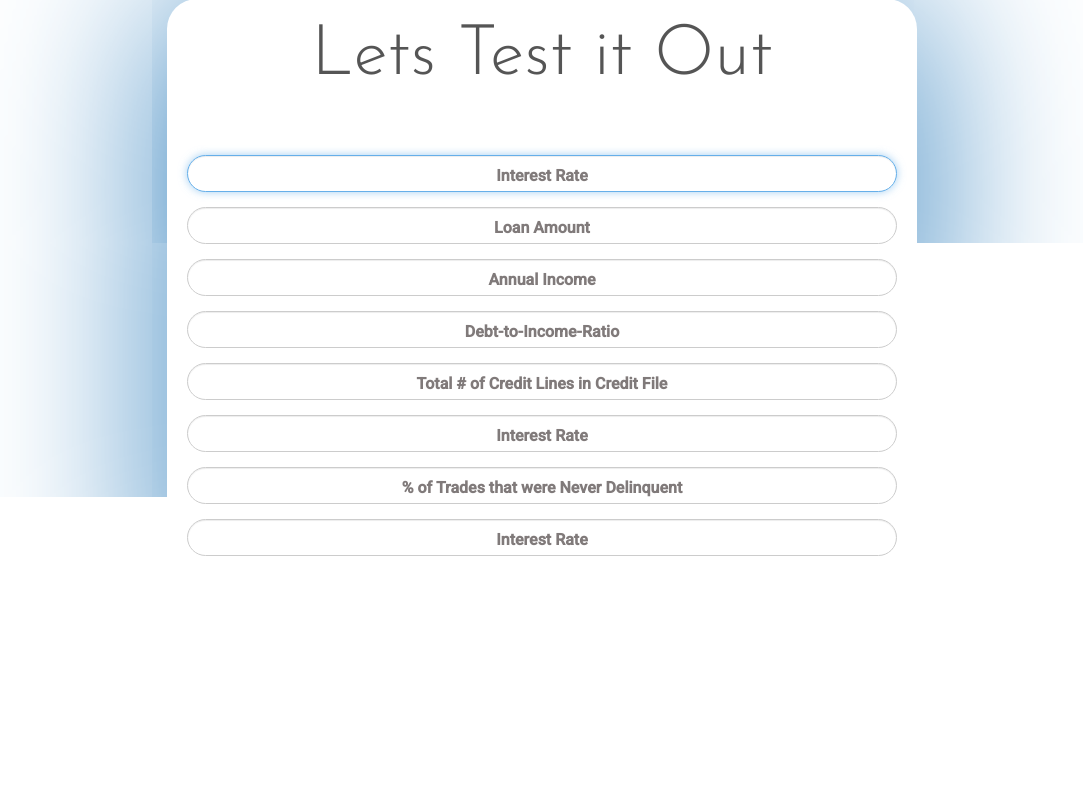
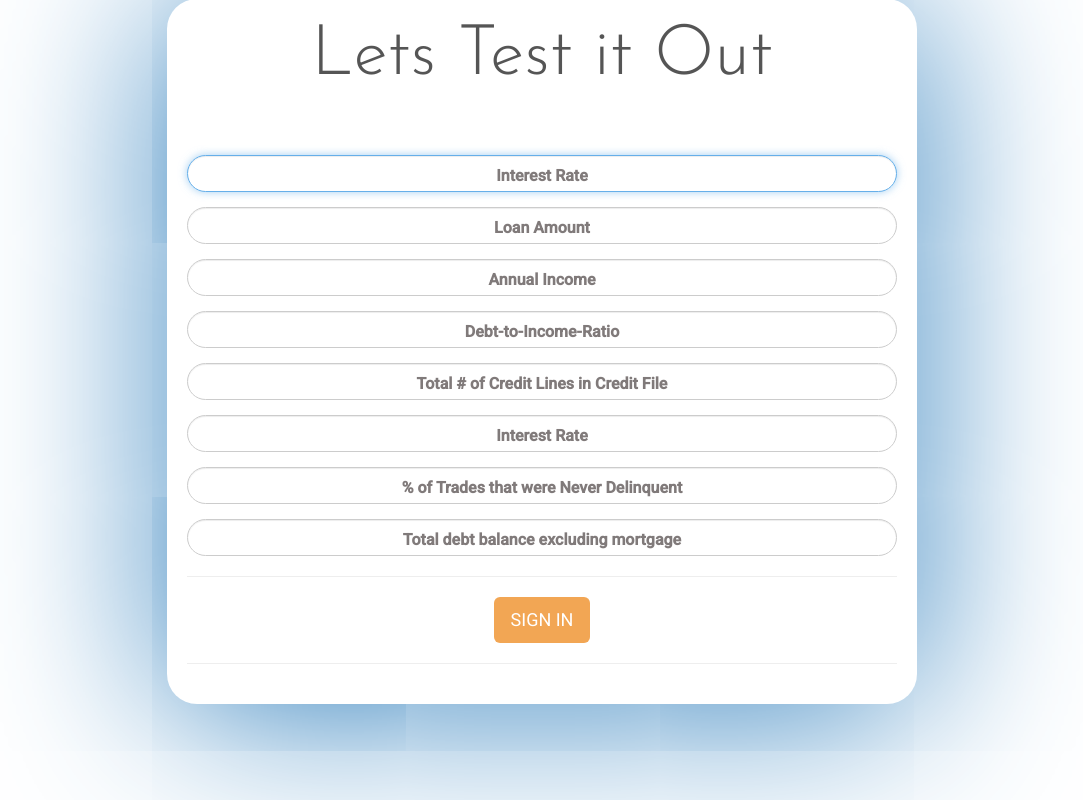
Before and after one commit to amullenger/FinalProjectTest, a Flask app: page / in a window 1280 px wide; the page is wider, and only the part inside the window is pictured. Shown: the part 1480-2280 px from the top of that part, without its empty margins (98-1181 px from the left). Run offline with Flask 2, Linux system fonts and the light colour scheme; some libraries are stand-ins or nearby versions.

Commit message:
changed last input table label

```diff
--- a/static/css/style.css
+++ b/static/css/style.css
@@ -21,7 +21,7 @@
 img { max-width: 100%; }
 
 .bg-image {
-	background-image: (url('/static/images/1.jpg'));
+	background-image: (url('https://images.pexels.com/photos/938965/pexels-photo-938965.jpeg?auto=compress&cs=tinysrgb&dpr=2&h=650&w=940'));
 	height:250px;
 	background-position: center;
 	opacity:.5;
--- a/templates/index.html
+++ b/templates/index.html
@@ -160,7 +160,7 @@
 
 							<div class="form-label-group">
 								<input type="text" id="total_bal_ext_mort" class="form-control" placeholder="Interest Rate" name="total_bal_ext_mort" required autofocus>
-								<label for="total_bal_ext_mort">Interest Rate</label>
+								<label for="total_bal_ext_mort">Total debt balance excluding mortgage</label>
 							</div>
 
 
```
Also changed, not shown: README.md (deleted).
